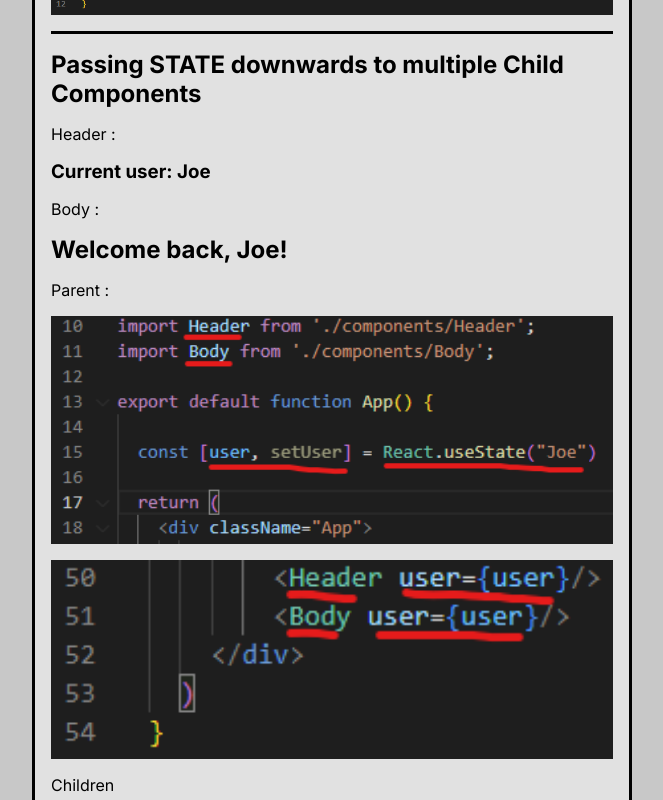
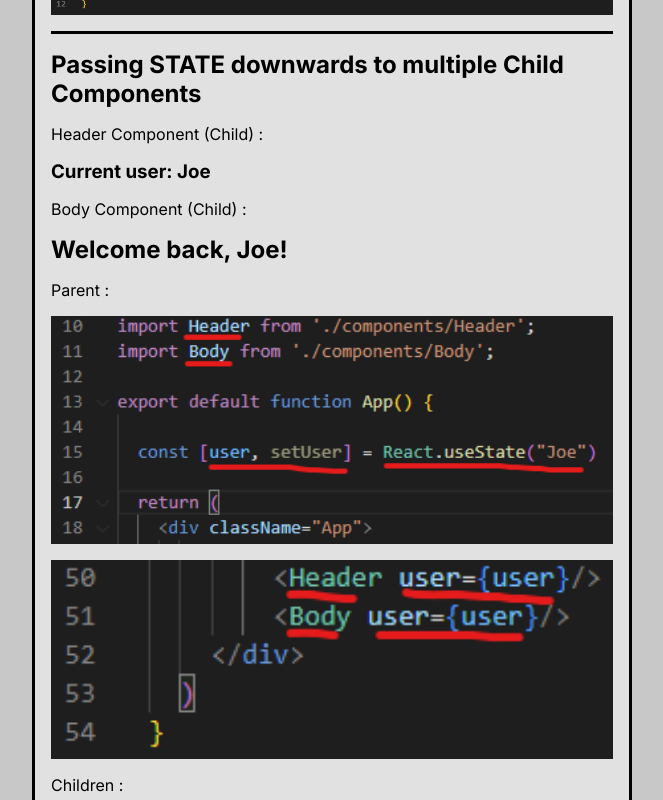
Before and after one commit to bazmurphy/react-project-09, a React (Vite) app: page / in a window 1280 px wide. Shown: the part 3560-4360 px from the top of the page, without its empty margins (308-971 px from the left). Built offline with nearby package versions, Linux system fonts and the light colour scheme.

Commit message:
minor styling

```diff
--- a/src/App.jsx
+++ b/src/App.jsx
@@ -47,14 +47,14 @@ export default function App() {
         <p>Child</p>
         <img src="../images/setting-state-from-child-component-02.png" alt="" />
         <h2>Passing STATE downwards to multiple Child Components</h2>
-        <p>Header :</p>
+        <p>Header Component (Child) :</p>
         <Header user={user}/>
-        <p>Body :</p>
+        <p>Body Component (Child) :</p>
         <Body user={user}/>
         <p>Parent :</p>
         <img src="../images/which-level-to-put-state-01.png" alt="" />
         <img src="../images/which-level-to-put-state-02.png" alt="" />
-        <p>Children</p>
+        <p>Children :</p>
         <img src="../images/which-level-to-put-state-03.png" alt="" />
         <img src="../images/which-level-to-put-state-04.png" alt="" />
     </div>
```
